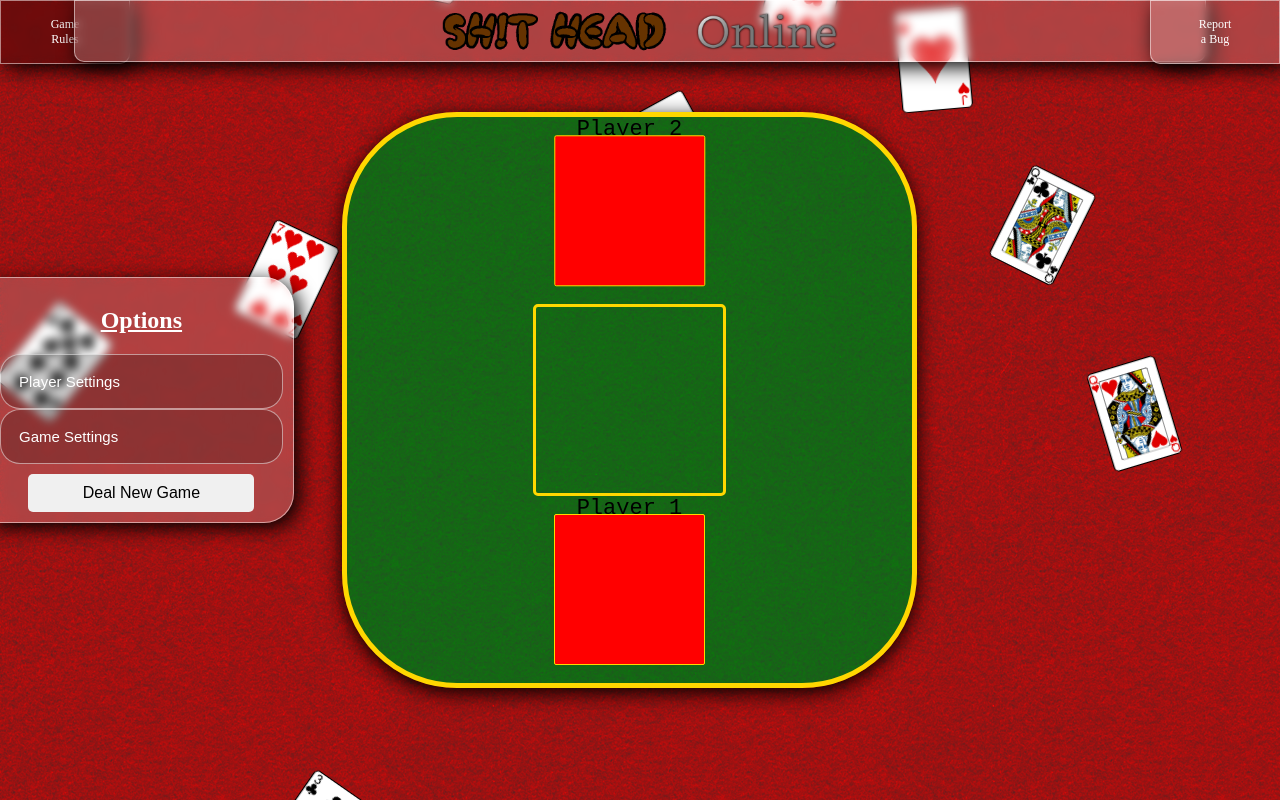
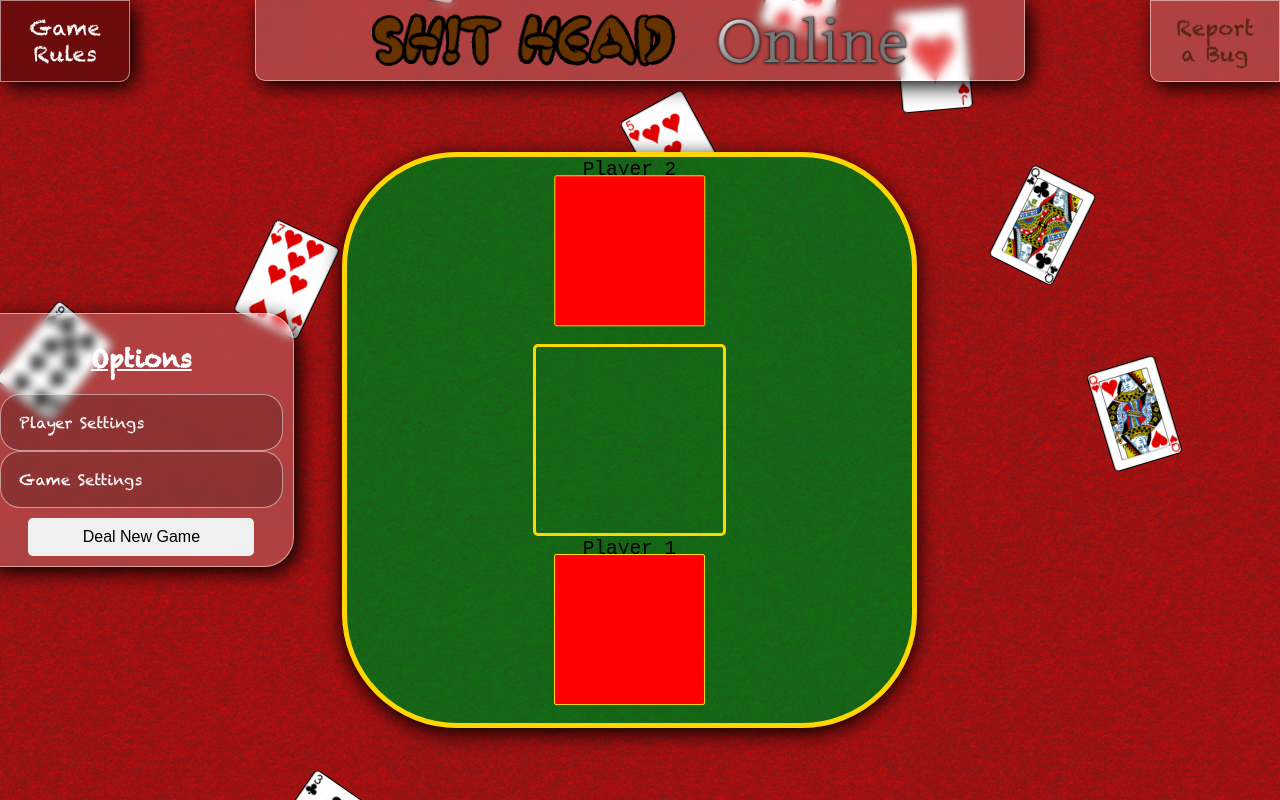
Before and after one commit to AJMifsud/ajmifsud.github.io, a plain HTML site: page Shithead.html in a window 1280 px wide. Drawn offline with Linux system fonts and the light colour scheme.

Commit message:
Graphical update

```diff
--- a/Shithead.html
+++ b/Shithead.html
@@ -91,9 +91,10 @@
 					</p>
 				</div>
 			</div>
+			<div id="page-container">
 			<div id="left-container">
 				<div id="sidebar">
-					<h2 style="margin-bottom: 20px;"><u>Options</u></h2>
+					<h2 style="margin-bottom: 20px; font-family: Poo;"><u>Options</u></h2>
 					<div id="settings-container">
 						<button type="button" class="collapsible">Player Settings</button>
 						<div class = "settings">
@@ -176,5 +177,6 @@
 				</div>
 			</div>
 		</div>
+		</div>
 	</body>
 </html>
--- a/style.css
+++ b/style.css
@@ -15,6 +15,7 @@ html, body {
 	justify-content: center;
 	align-items: center;
 	overflow: hidden;
+	flex-direction: column;
 }
 
 #wrapper > .card
@@ -30,7 +31,8 @@ html, body {
 #top-container{
 	width: 100%;
 	display: inline-flex;
-	position: absolute;
+	position: relative;
+	max-height: 10%;
 	top: 0;
 	justify-content: center;
 	align-items: center;
@@ -40,7 +42,8 @@ html, body {
 #logo-container{
 	display: flex;
 	justify-content: center;
-	max-height: 100%;font-size: 75%;
+	height: 100%;
+	width: 60%;
     border-radius: 0px 0px 10px 10px;
 	align-items: center;
 	color:  white;
@@ -52,7 +55,20 @@ html, body {
 }
 
 #logo{
-	max-width: 35%;
+	width: 70%;
+	max-width: 70%;
+}
+
+#page-container {
+	aspect-ratio: 9 / 16;
+	display: inline-flex;
+	min-width: 100%;
+	min-height: 400px;
+	height: 100%;
+	position: relative;
+	justify-content: center;
+	align-items: center;
+	overflow: hidden;
 }
 
 #left-container {
@@ -69,8 +85,9 @@ html, body {
 }
 
 #open-rules {
-	font-size: 75%;
 	text-align: center;
+	font-family: Poo;
+    font-size: 130%;
 	display: flex;
 	position: absolute;
 	width: 10%;
@@ -80,7 +97,7 @@ html, body {
 	border-radius: 0px 0px 10px;
 	justify-content: center;
 	align-items: center;
-	color:  white;
+	color:  rgb(87, 39, 20);
 	background: rgba(255, 255, 255, 0.2);
 	backdrop-filter: blur(4.9px);
 	-webkit-backdrop-filter: blur(4.9px);
@@ -89,8 +106,9 @@ html, body {
 }
 
 #bug-report {
-	font-size: 75%;
 	text-align: center;
+	font-size: 130%;
+	font-family: Poo;
 	display: flex;
 	position: absolute;
 	width: 10%;
@@ -100,7 +118,7 @@ html, body {
 	border-radius: 0px 0px 0px 10px;
 	justify-content: center;
 	align-items: center;
-	color:  white;
+	color:  rgb(87, 39, 20);
 	background: rgba(255, 255, 255, 0.2);
 	backdrop-filter: blur(4.9px);
 	-webkit-backdrop-filter: blur(4.9px);
@@ -112,12 +130,14 @@ html, body {
 	background: rgba(0, 0, 0, 0.3);
 	cursor: pointer;
 	transition: transform 0.6s;
+	color: white;
 }
 
 #bug-report:hover {
 	background: rgba(0, 0, 0, 0.3);
 	cursor: pointer;
 	transition: transform 0.6s;
+	color: white;
 }
 
 #rules-container {
@@ -211,10 +231,11 @@ html, body {
 .collapsible {
 	background: rgba(0, 0, 0, 0.2);
 	border: 1px solid rgba(255, 255, 255, 0.5);
-	color: white;
+	color:  white;
 	cursor: pointer;
 	padding: 18px;
 	text-align: left;
+	font-family: Poo;
 	outline: none;
 	font-size: 15px;
 	border-radius: 20px;
@@ -269,9 +290,10 @@ html, body {
 	display: flex;
 	justify-content: center;
 	align-items: center;
-	max-width: 100%;
 	width: 100%;
 	aspect-ratio: 1;
+	min-height: 300px;
+	min-width: 300px;
 	max-height: 80vh;
 	max-width: 80vh;
 	background-image: url("images/green_felt.png");
@@ -478,10 +500,9 @@ html, body {
 
 .player-name {
 	position: absolute;
-	top: 0;
-	height: 25px;
+	top: 1%;
 	font-family: monospace;
-	font-size: 22px;
+	font-size: 150%;
 }
 
 #deck-container {
@@ -660,3 +681,8 @@ html, body {
 	  transform: translateY(120vh) rotate(calc(360deg * var(--rotation-factor)));
 	}
   }
+
+  @font-face {
+	font-family: Poo;
+	src: url(Chalkduster.ttf);
+  }
```
Also changed, not shown: Chalkduster.ttf (added).
